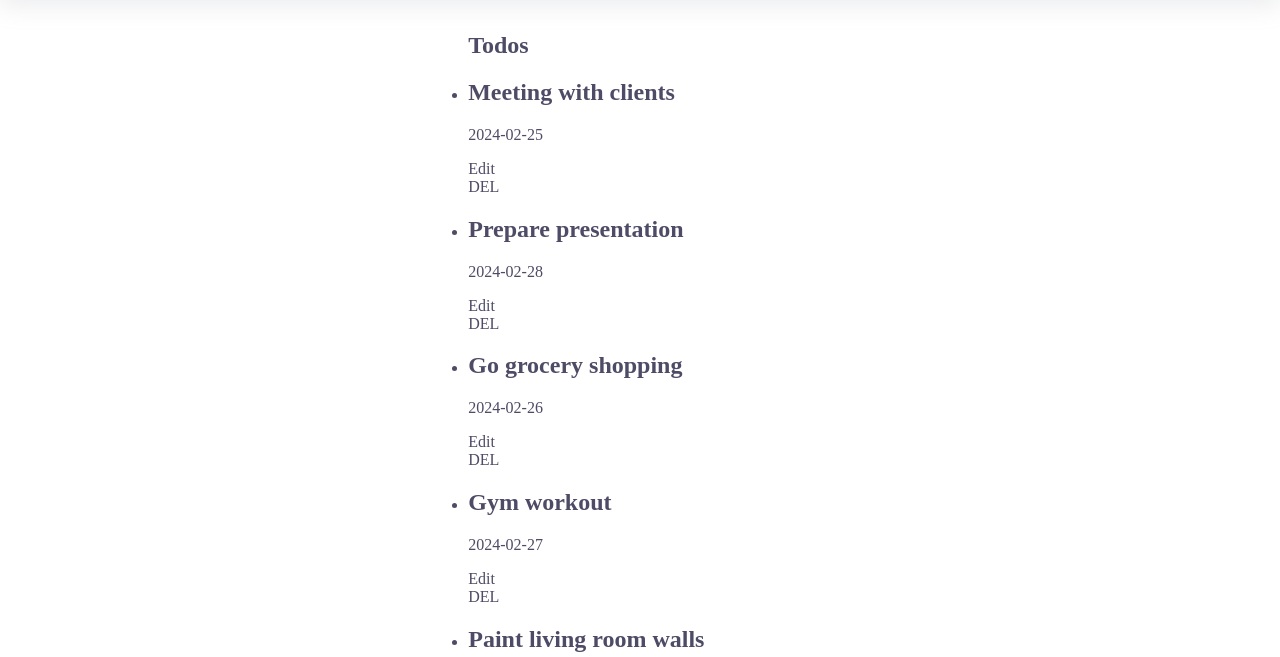
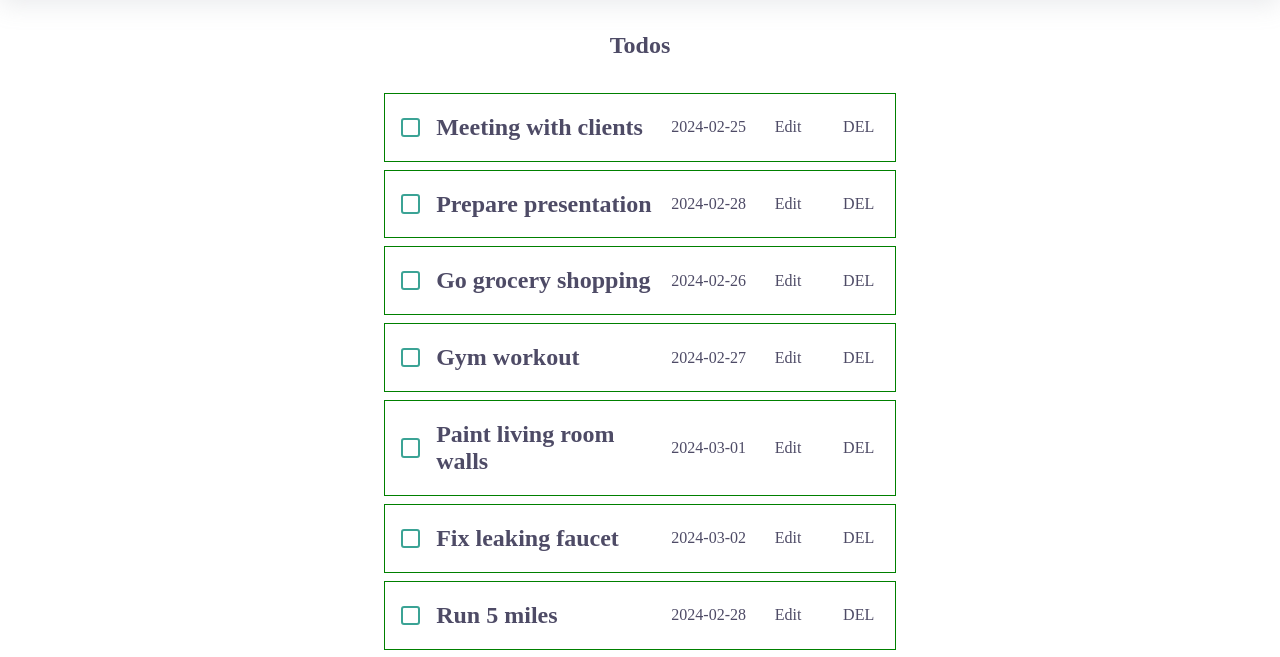
Before and after one commit to ExtF8/todoOrNot, a website built with webpack: page src/template.html in a window 1280 px wide. Shown: the part 88-745 px from the top of the page. Built offline with nearby package versions, Linux system fonts and the light colour scheme.

Commit message:
Added todo properties for layout

```diff
--- a/src/styles/main.css
+++ b/src/styles/main.css
@@ -962,8 +962,93 @@
     }
 }
 
-.test {
-    border: 1px solid red;
-    width: 50px;
-    height: 50px;
+.todo-home-container {
+    /* border: 1px solid red; */
+    margin: auto;
+    /* width: 50vw; */
+    /* height: 100vh; */
+    display: flex;
+    flex-direction: column;
+    /* justify-content: center; */
+    align-items: center;
 }
+
+.todo-list {
+    /* border: 1px solid green; */
+    margin: 10px;
+    width: 40vw;
+    /* height: 20px; */
+    display: flex;
+    flex-direction: column;
+    align-items: center;
+}
+
+.todo-container {
+    /* border: 1px solid blue; */
+    margin: 4px;
+    width: 100%;
+    /* height: 40px; */
+    display: flex;
+    justify-content: center;
+    align-items: center;
+}
+
+.todo-content {
+    width: 100%;
+    display: grid;
+    grid-template-columns: repeat(10, 1fr);
+    align-items: center;
+    border: 1px solid green;
+
+}
+
+.todo-item {
+
+    display: flex;
+    align-items: center;
+    /* justify-self: end; */
+    width: fit-content;
+    height: 30px;
+    padding-inline: 0.3rem;
+    margin-inline: 1rem;
+}
+
+.todo-complete {
+    display: grid;
+    grid-column-start: 1;
+    grid-column-end: 2;
+
+    margin-inline: 1rem;
+    height: 1.2rem;
+    width: 1.2rem;
+    border-radius: 3px;
+    border: 2px solid #3ba395;
+}
+
+.todo-checked {
+    grid-column-start: 1;
+    grid-column-end: 2;
+    height: 1.2rem;
+    width: 1.2rem;
+    display: block;
+    background: url(https://bscottnz.github.io/todo/img/check.png), #3ba395;
+    background-repeat: no-repeat;
+    background-size: contain;
+}
+
+.todo-title {
+    display: flex;
+    grid-column-start: 2;
+    grid-column-end: 7;
+    /* align-items: center; */
+
+    font-size: 1.5rem;
+}
+
+.todo-dueDate {
+    display: flex;
+    align-items: center;
+    grid-column-start: 7;
+    grid-column-end: 9;
+    justify-content: center;
+}
```
